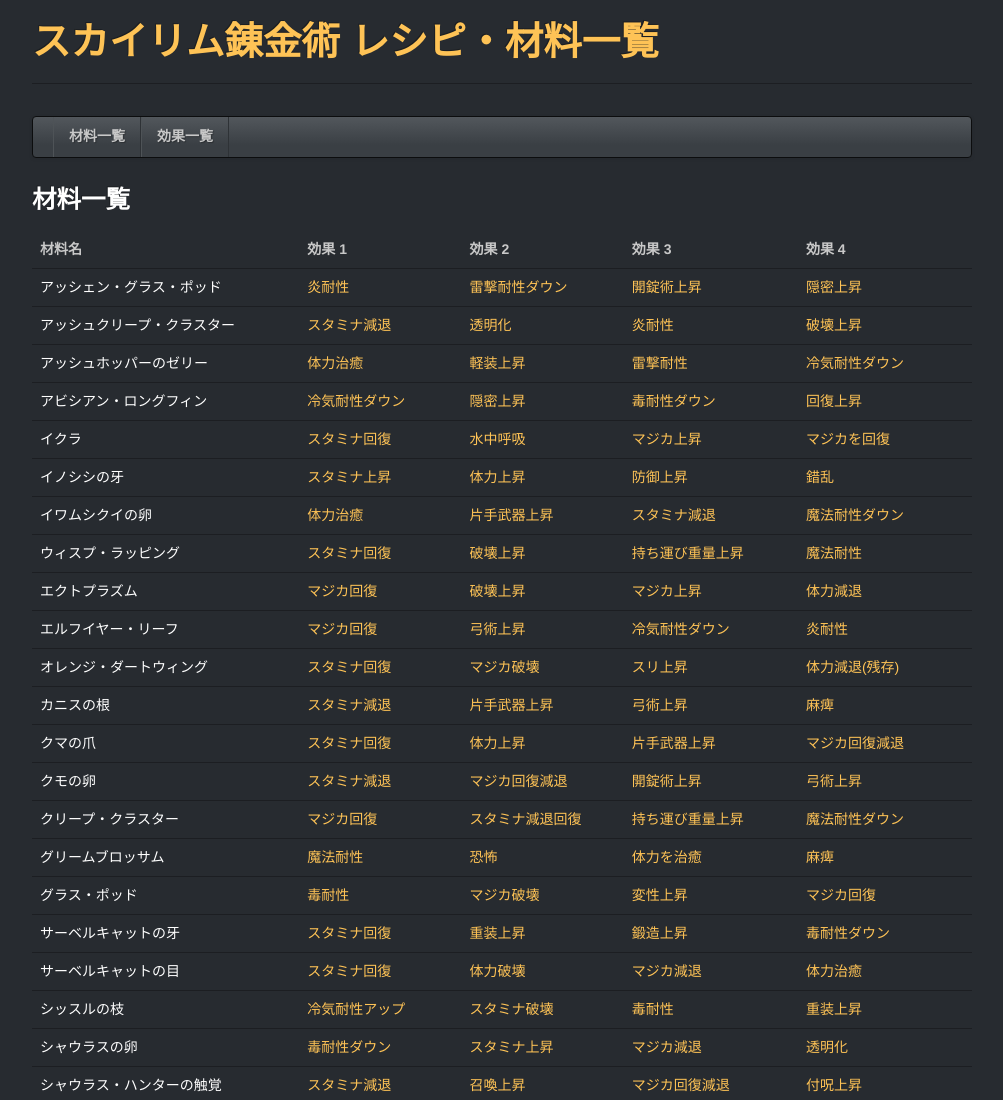
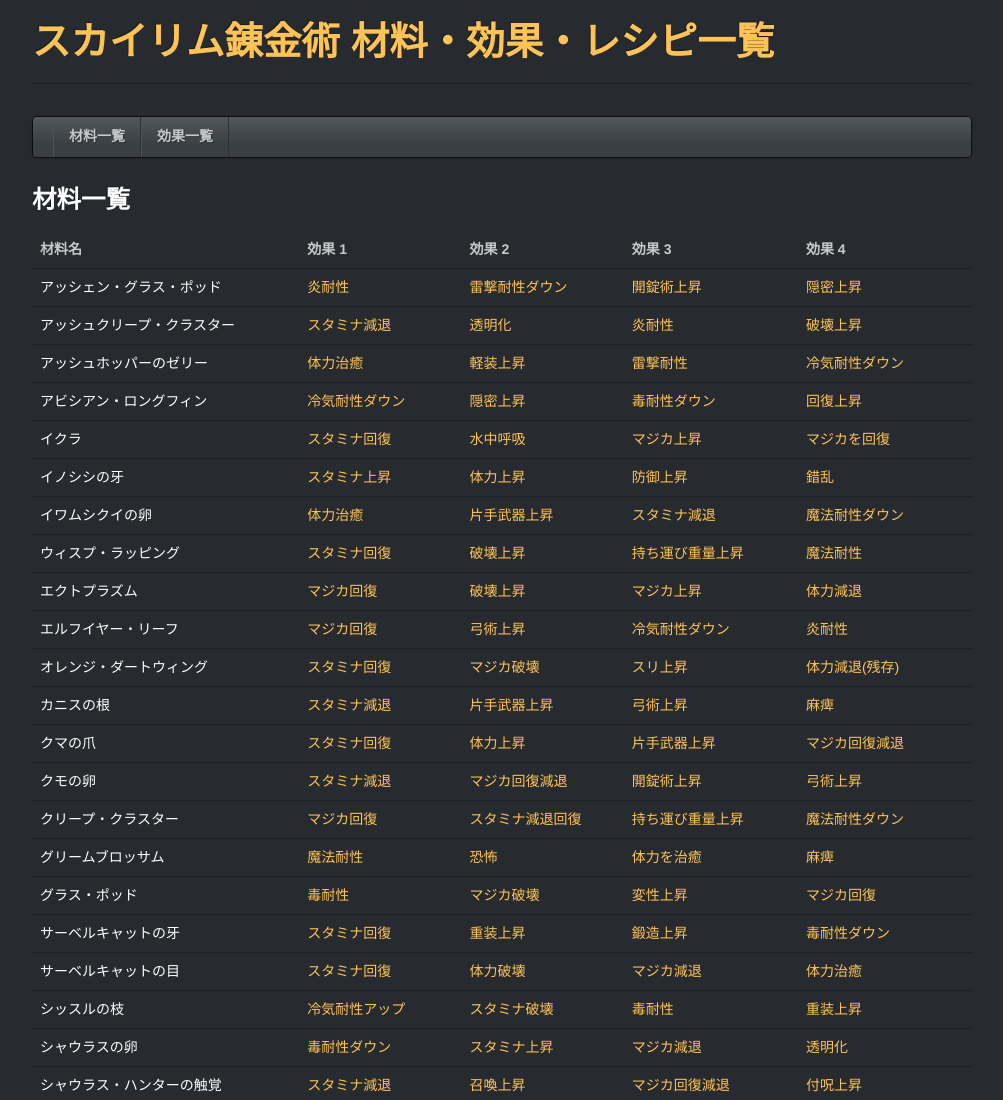
Before and after one commit to tanabe/Skyrim-Alchemy, a plain HTML site: page index.html in a window 1280 px wide. Shown: the top 1100 px of the page, without its empty margins (138-1141 px from the left). Drawn offline with Linux system fonts and the light colour scheme.

Commit message:
Modify title.

```diff
--- a/index.html
+++ b/index.html
@@ -3,7 +3,7 @@
   <head>
     <meta charset="UTF-8">
     <meta name="viewport" content="width=device-width, initial-scale=1.0">
-    <title>スカイリム錬金術 レシピ・材料一覧 (The Elder Scrolls V: Skyrim)</title>
+    <title>スカイリム錬金術 材料・効果・レシピ一覧 (The Elder Scrolls V: Skyrim)</title>
     <meta name="description" content="スカイリムの錬金術の材料と効果を一覧にしたレシピサイト">
     <meta name="keywords" content="スカイリム,錬金術,まとめ,材料,効果,Skyrim,Alchemy">
     <link href="css/bootstrap.min.css" rel="stylesheet" media="screen">
@@ -35,7 +35,7 @@
     <div class="container">
 
       <div class="page-header">
-        <h1><a href="./">スカイリム錬金術 レシピ・材料一覧</a></h1>
+        <h1><a href="./">スカイリム錬金術 材料・効果・レシピ一覧</a></h1>
       </div>
 
 
```
Also changed, not shown: src/source.html (+2 -2 lines).
